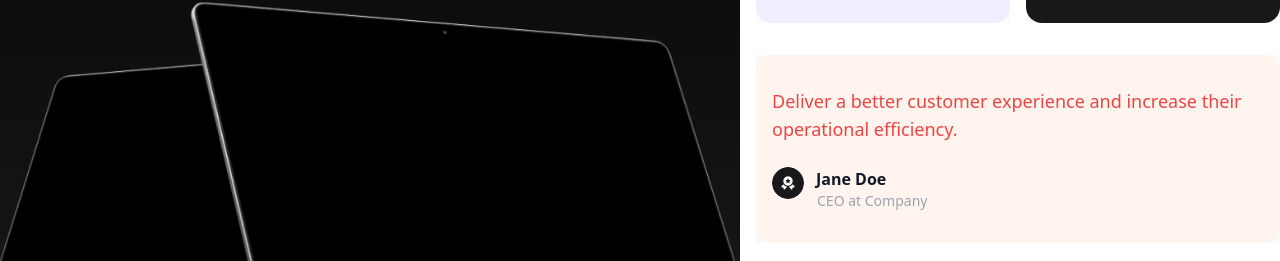
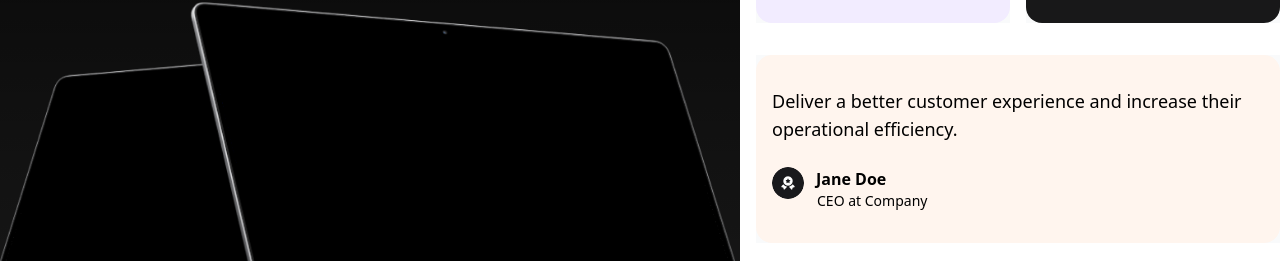
Before and after one commit to anand1013/MachineTest, a React (Create React App) app: page / in a window 1280 px wide. Shown: the part 434-695 px from the top of the page. Built offline with nearby package versions, Linux system fonts and the light colour scheme.

Commit message:
feat : advantages and textimonial

```diff
--- /dev/null
+++ b/src/components/molecules/FeatureCard.jsx
@@ -0,0 +1,22 @@
+import React from "react";
+
+const FeatureCard = ({ icon, title, description }) => {
+  return (
+    <div className="feature-card text-left">
+      <svg
+        width="64"
+        height="64"
+        viewBox="0 0 64 64"
+        fill="none"
+        xmlns="http://www.w3.org/2000/svg"
+      >
+        <rect width="64" height="64" rx="32" fill="#F8F9FD" />
+        <path d={icon} fill="#19191C" />
+      </svg>
+      <h3 className="mb-2 text-2xl font-bold">{title}</h3>
+      <p className="font-medium text-gray-500">{description}</p>
+    </div>
+  );
+};
+
+export default FeatureCard;
--- a/src/components/molecules/Testimonial.jsx
+++ b/src/components/molecules/Testimonial.jsx
@@ -16,7 +16,12 @@ export const Testimonial = ({
     >
       <figure className="max-w-screen-md mx-auto">
         <blockquote>
-          <p className={`font-medium ${fontSize} ${color} text-left`}>{text}</p>
+          <p
+            className={`font-medium ${fontSize} text-left`}
+            style={{ color: color }}
+          >
+            {text}
+          </p>
         </blockquote>
         <figcaption className="flex r mt-6 space-x-3 text-left">
           <img
@@ -25,8 +30,8 @@ export const Testimonial = ({
             alt="testimonial icon"
           />
           <div>
-            <div className={`pr-3 font-bold text-gray-900`}>{author}</div>
-            <div className="pl-px text-sm font-medium text-gray-400">
+            <div className={`pr-3 font-bold`}  style={{ color: color }}>{author}</div>
+            <div className="pl-px text-sm font-medium"  style={{ color: color }}>
               {position}
             </div>
           </div>
--- /dev/null
+++ b/src/layouts/AdvantageTestimonials.jsx
@@ -0,0 +1,110 @@
+import React from "react";
+import FeatureCard from "../components/molecules/FeatureCard";
+import { Testimonial } from "../components/molecules/Testimonial";
+import jcorun from "../assets/jco-run-logo.png";
+
+// TestimonialList Component
+const TestimonialList = ({ testimonials }) => {
+  return (
+    <div className="col-span-2 mb-8">
+      {testimonials.map((testimonial, index) => (
+        <Testimonial
+          key={index}
+          text={testimonial.text}
+          author={testimonial.author}
+          position={testimonial.position}
+          image={testimonial.image}
+          fontSize="text-lg"
+          color={testimonial.color}
+          background={testimonial.background}
+        />
+      ))}
+    </div>
+  );
+};
+
+const AdvantageTestimonials = () => {
+  const features = [
+    {
+      icon: "M42.8 28.293C40.3867 28.293 39.4 26.5863 40.6 24.493C41.2933 23.2796 40.88 21.733 39.6667 21.0396L37.36 19.7196C36.3067 19.093 34.9467 19.4663 34.32 20.5196L34.1733 20.773C32.9733 22.8663 31 22.8663 29.7867 20.773L29.64 20.5196C29.04 19.4663 27.68 19.093 26.6267 19.7196L24.32 21.0396C23.1067 21.733 22.6933 23.293 23.3867 24.5063C24.6 26.5863 23.6133 28.293 21.2 28.293C19.8133 28.293 18.6667 29.4263 18.6667 30.8263V33.173C18.6667 34.5596 19.8 35.7063 21.2 35.7063C23.6133 35.7063 24.6 37.413 23.3867 39.5063C22.6933 40.7196 23.1067 42.2663 24.32 42.9596L26.6267 44.2796C27.68 44.9063 29.04 44.533 29.6667 43.4796L29.8133 43.2263C31.0133 41.133 32.9867 41.133 34.2 43.2263L34.3467 43.4796C34.9733 44.533 36.3333 44.9063 37.3867 44.2796L39.6933 42.9596C40.9067 42.2663 41.32 40.7063 40.6267 39.5063C39.4133 37.413 40.4 35.7063 42.8133 35.7063C44.2 35.7063 45.3467 34.573 45.3467 33.173V30.8263C45.3333 29.4396 44.2 28.293 42.8 28.293ZM32 36.333C29.6133 36.333 27.6667 34.3863 27.6667 31.9996C27.6667 29.613 29.6133 27.6663 32 27.6663C34.3867 27.6663 36.3333 29.613 36.3333 31.9996C36.3333 34.3863 34.3867 36.333 32 36.333Z", // Replace with actual path data
+      title: "Operational Efficiency",
+      description: "Automate ordering, payment, and stock management.",
+    },
+    {
+      icon: "M43.88 30.8263V24.973C43.88 23.8797 43.0533 22.6397 42.0267 22.2263L34.6 19.1863C32.9333 18.5063 31.0533 18.5063 29.3867 19.1863L21.96 22.2263C20.9467 22.6397 20.12 23.8797 20.12 24.973V30.8263C20.12 37.3463 24.8533 43.453 31.32 45.2397C31.76 45.3597 32.24 45.3597 32.68 45.2397C39.1467 43.453 43.88 37.3463 43.88 30.8263ZM33 33.1597V36.6663C33 37.213 32.5467 37.6663 32 37.6663C31.4533 37.6663 31 37.213 31 36.6663V33.1597C29.6533 32.733 28.6667 31.4797 28.6667 29.9997C28.6667 28.1597 30.16 26.6663 32 26.6663C33.84 26.6663 35.3333 28.1597 35.3333 29.9997C35.3333 31.493 34.3467 32.733 33 33.1597Z", // Replace with actual path data
+      title: "Operational Efficiency",
+      description: "Automate ordering, payment, and stock management.",
+    },
+    {
+      icon: "M43.88 30.8263V24.973C43.88 23.8797 43.0533 22.6397 42.0267 22.2263L34.6 19.1863C32.9333 18.5063 31.0533 18.5063 29.3867 19.1863L21.96 22.2263C20.9467 22.6397 20.12 23.8797 20.12 24.973V30.8263C20.12 37.3463 24.8533 43.453 31.32 45.2397C31.76 45.3597 32.24 45.3597 32.68 45.2397C39.1467 43.453 43.88 37.3463 43.88 30.8263ZM33 33.1597V36.6663C33 37.213 32.5467 37.6663 32 37.6663C31.4533 37.6663 31 37.213 31 36.6663V33.1597C29.6533 32.733 28.6667 31.4797 28.6667 29.9997C28.6667 28.1597 30.16 26.6663 32 26.6663C33.84 26.6663 35.3333 28.1597 35.3333 29.9997C35.3333 31.493 34.3467 32.733 33 33.1597Z", // Replace with actual path data
+      title: "Operational Efficiency",
+      description: "Automate ordering, payment, and stock management.",
+    },
+    {
+      icon: "M43.88 30.8263V24.973C43.88 23.8797 43.0533 22.6397 42.0267 22.2263L34.6 19.1863C32.9333 18.5063 31.0533 18.5063 29.3867 19.1863L21.96 22.2263C20.9467 22.6397 20.12 23.8797 20.12 24.973V30.8263C20.12 37.3463 24.8533 43.453 31.32 45.2397C31.76 45.3597 32.24 45.3597 32.68 45.2397C39.1467 43.453 43.88 37.3463 43.88 30.8263ZM33 33.1597V36.6663C33 37.213 32.5467 37.6663 32 37.6663C31.4533 37.6663 31 37.213 31 36.6663V33.1597C29.6533 32.733 28.6667 31.4797 28.6667 29.9997C28.6667 28.1597 30.16 26.6663 32 26.6663C33.84 26.6663 35.3333 28.1597 35.3333 29.9997C35.3333 31.493 34.3467 32.733 33 33.1597Z", // Replace with actual path data
+      title: "Operational Efficiency",
+      description: "Automate ordering, payment, and stock management.",
+    },
+    {
+      icon: "M43.88 30.8263V24.973C43.88 23.8797 43.0533 22.6397 42.0267 22.2263L34.6 19.1863C32.9333 18.5063 31.0533 18.5063 29.3867 19.1863L21.96 22.2263C20.9467 22.6397 20.12 23.8797 20.12 24.973V30.8263C20.12 37.3463 24.8533 43.453 31.32 45.2397C31.76 45.3597 32.24 45.3597 32.68 45.2397C39.1467 43.453 43.88 37.3463 43.88 30.8263ZM33 33.1597V36.6663C33 37.213 32.5467 37.6663 32 37.6663C31.4533 37.6663 31 37.213 31 36.6663V33.1597C29.6533 32.733 28.6667 31.4797 28.6667 29.9997C28.6667 28.1597 30.16 26.6663 32 26.6663C33.84 26.6663 35.3333 28.1597 35.3333 29.9997C35.3333 31.493 34.3467 32.733 33 33.1597Z", // Replace with actual path data
+      title: "Operational Efficiency",
+      description: "Automate ordering, payment, and stock management.",
+    },
+    {
+      icon: "M43.88 30.8263V24.973C43.88 23.8797 43.0533 22.6397 42.0267 22.2263L34.6 19.1863C32.9333 18.5063 31.0533 18.5063 29.3867 19.1863L21.96 22.2263C20.9467 22.6397 20.12 23.8797 20.12 24.973V30.8263C20.12 37.3463 24.8533 43.453 31.32 45.2397C31.76 45.3597 32.24 45.3597 32.68 45.2397C39.1467 43.453 43.88 37.3463 43.88 30.8263ZM33 33.1597V36.6663C33 37.213 32.5467 37.6663 32 37.6663C31.4533 37.6663 31 37.213 31 36.6663V33.1597C29.6533 32.733 28.6667 31.4797 28.6667 29.9997C28.6667 28.1597 30.16 26.6663 32 26.6663C33.84 26.6663 35.3333 28.1597 35.3333 29.9997C35.3333 31.493 34.3467 32.733 33 33.1597Z", // Replace with actual path data
+      title: "Operational Efficiency",
+      description: "Automate ordering, payment, and stock management.",
+    },
+  ];
+
+  const testimonials = [
+    {
+      text: "“We are very impressed with the use of this POS application. Management of orders and payments becomes faster and more accurate so as to increase our operational efficiency.”",
+      author: "Stevano William",
+      position: "CEO at Company",
+      image: jcorun,
+      color: "#38715B",
+      background: "#F1FAEB",
+    },
+    {
+      text: "“The use of this application has given our company efficiency and accuracy in managing orders and payments.”",
+      author: "Jennifer Lopes",
+      position: "Business Owner at KFC Indonesia",
+      image: jcorun,
+      color: "#3871A5",
+      background: "#ECF6FF",
+    },
+    {
+      text: "“We are pleased with the flexibility of this company's POS application. We can easily adapt our menu, prices, and promotions according to market needs.”",
+      author: "Emanuel Rodrigo",
+      position: "CEO at Company",
+      image: jcorun,
+      color: "#DC8558",
+      background: "#FFF5EE",
+    },
+  ];
+
+  return (
+    <section className="bg-white">
+      <div className="items-center max-w-screen-xl px-4 py-8 mx-auto lg:grid lg:grid-cols-4 lg:gap-16 xl:gap-24 lg:py-24 lg:px-6">
+        {/* Features Section */}
+        <div className="col-span-2 space-y-8 md:grid md:grid-cols-2 md:gap-12 md:space-y-0">
+
+          {features.map((feature, index) => (
+            <FeatureCard
+              key={index}
+              icon={feature.icon}
+              title={feature.title}
+              description={feature.description}
+            />
+          ))}
+        </div>
+
+        {/* Testimonials Section */}
+        <TestimonialList testimonials={testimonials} />
+      </div>
+    </section>
+  );
+};
+
+export default AdvantageTestimonials;
--- a/src/pages/Home.jsx
+++ b/src/pages/Home.jsx
@@ -6,6 +6,7 @@ import Feature from "../layouts/Feature";
 
 import logo from "../assets/logo.png";
 import Pricing from "../layouts/Pricing";
+import AdvantageTestimonials from "../layouts/AdvantageTestimonials";
 
 const Home = () => {
   const menuItems = [
@@ -36,6 +37,7 @@ const Home = () => {
         <Partners></Partners>
         <Feature></Feature>
         <Pricing></Pricing>
+        <AdvantageTestimonials></AdvantageTestimonials>
       </body>
     </div>
   );
```
